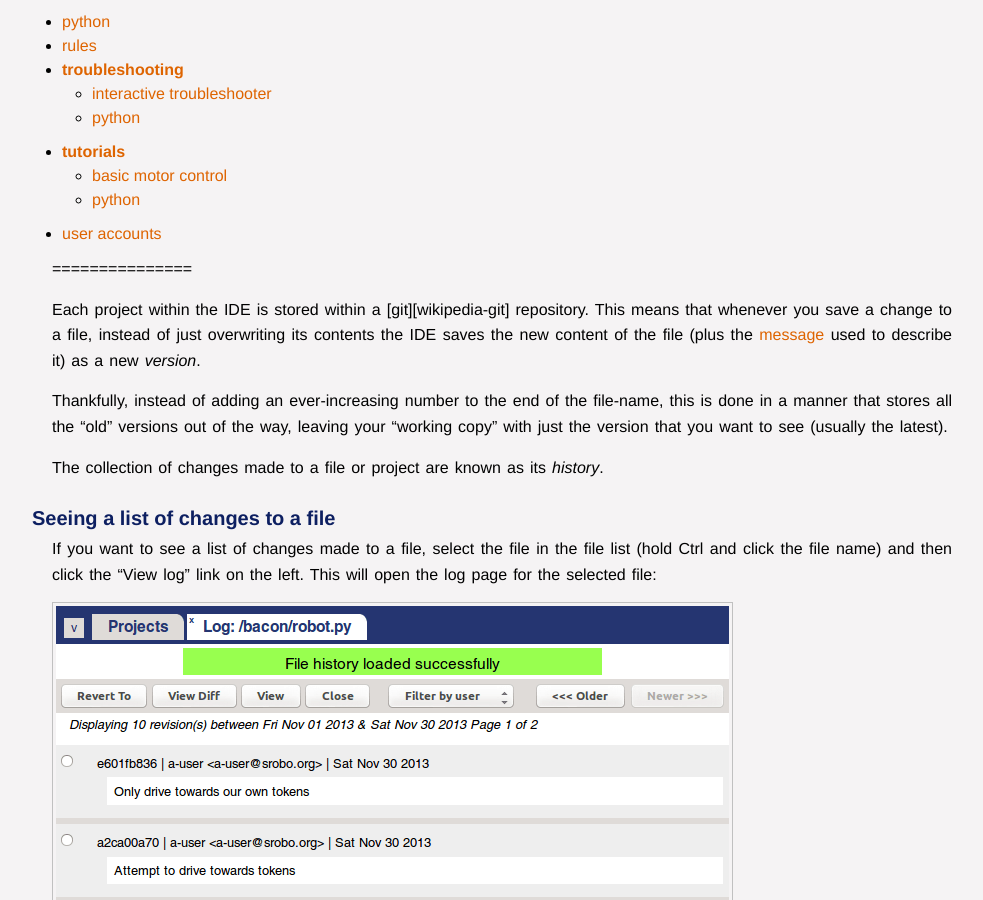
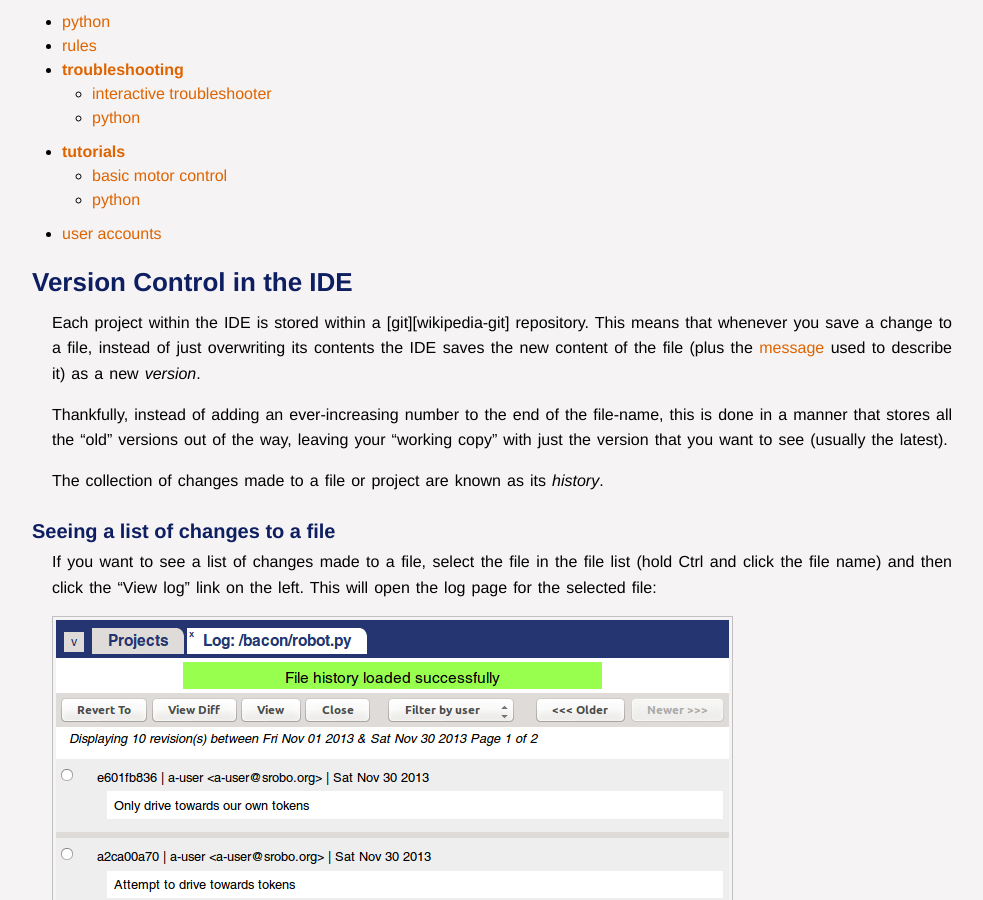
Before and after one commit to prophile/srweb-jekyll, a Jekyll site: the page built from docs/IDE/version_control.md, in a window 1280 px wide and 900 px high, scrolled down 1048 px. Shown: the whole window, without its empty margins (148-1131 px from the left). Built offline with Jekyll 4.4.1, drawn with Linux system fonts in a browser that asks for light colours; a script that is not in the unit is left out.

Commit message:
Fix docs page titles

```diff
--- a/_layouts/docs.html
+++ b/_layouts/docs.html
@@ -11,6 +11,7 @@ extra_css:
     </ul>
   </div>
   <div id="content">
+    <h1>{{ page.title }}</h1>
     {{ content }}
   </div>
 </div>
--- a/docs/IDE/version_control.md
+++ b/docs/IDE/version_control.md
@@ -3,7 +3,6 @@ description: An explanation of how to best use the versioning that the IDE does.
 layout: docs
 title: Version Control in the IDE
 ---
-===============
 
 Each project within the IDE is stored within a [git][wikipedia-git] repository.
 This means that whenever you save a change to a file,
```
